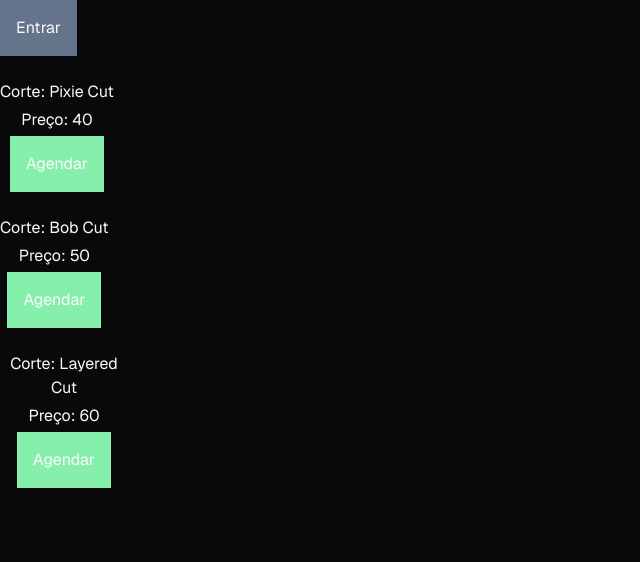
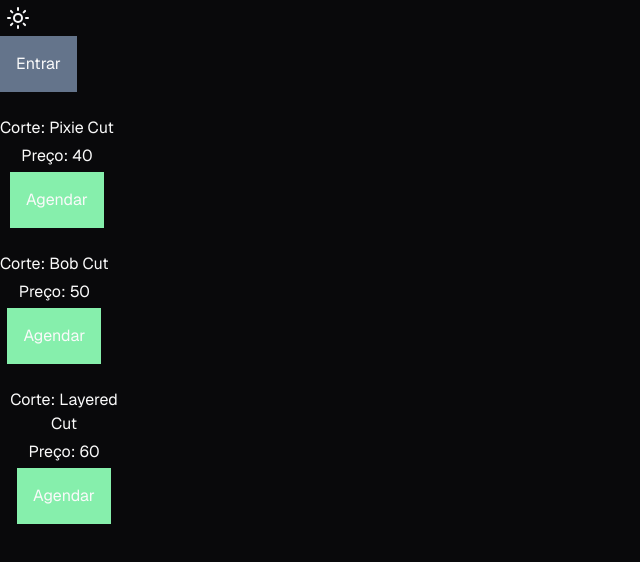
Before and after one commit to RGomes98/BarbeariaSrXavier, a Next.js app: page / in a window 1280 px wide. Shown: the top 562 px of the page, without its empty margins (0-640 px from the left). Built offline with nearby package versions, Linux system fonts and the light colour scheme; no server answers.

Commit message:
feat: add theme button

```diff
--- a/src/app/page.tsx
+++ b/src/app/page.tsx
@@ -1,15 +1,17 @@
 import { logout } from '@/server-actions/session-action';
+import { ThemeButton } from '@/components/ThemeButton';
 import { getSession } from '@/helpers/getSession';
 import { haircuts } from '@/mock/haircuts';
+import { Fragment } from 'react';
 
 import Link from 'next/link';
-import { Fragment } from 'react';
 
 export default function Home() {
   const session = getSession();
 
   return (
     <div className='flex flex-col items-start'>
+      <ThemeButton />
       {session?.role === 'EMPLOYEE' && (
         <Link href='/recebidos' className='mb-6 bg-slate-500 p-4'>
           Recebidos
--- /dev/null
+++ b/src/components/ThemeButton.tsx
@@ -0,0 +1,21 @@
+'use client';
+
+import { MoonIcon, SunIcon } from 'lucide-react';
+import { useMounted } from '@/hooks/useMounted';
+import { useTheme } from 'next-themes';
+import { Button } from './ui/button';
+
+export const ThemeButton = () => {
+  const { theme, setTheme } = useTheme();
+  const { isMounted } = useMounted();
+
+  const isDarkModeActive = theme === 'dark';
+
+  return (
+    isMounted && (
+      <Button variant='ghost' size='icon' onClick={() => setTheme(isDarkModeActive ? 'light' : 'dark')}>
+        {isDarkModeActive ? <SunIcon /> : <MoonIcon />}
+      </Button>
+    )
+  );
+};
```
